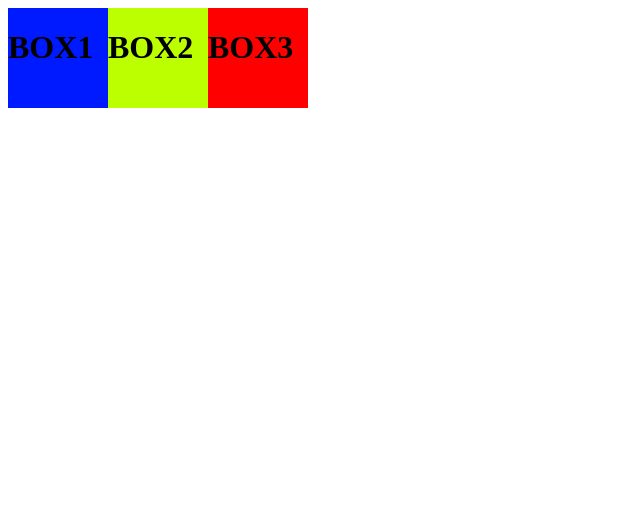
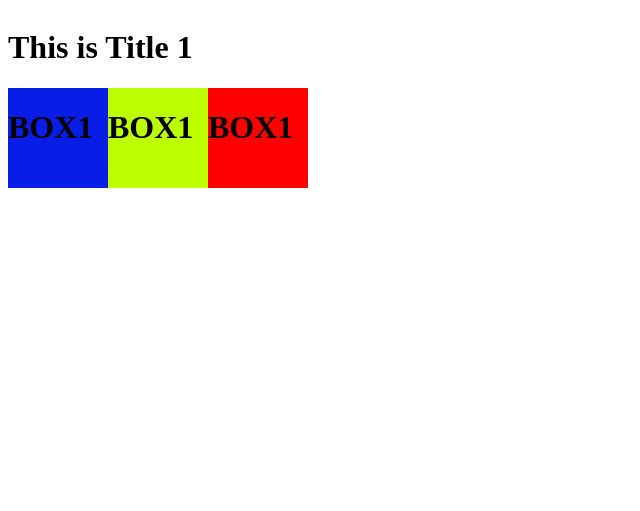
Before and after one commit to tomdanh/NickJS, a plain HTML site: page index.html in a window 1280 px wide. Shown: the whole page, without its empty margins (0-640 px from the left). Drawn offline with Linux system fonts and the light colour scheme.

Commit message:
added title

```diff
--- a/index.html
+++ b/index.html
@@ -14,7 +14,7 @@
 
            .box1 {
             float:left;
-            background-color: rgb(0, 26, 255);
+            background-color: rgb(8, 30, 230);
             width: 100px;
             height: 100px;
             }
@@ -34,9 +34,10 @@
 </head>
 <body>
     <div class="container">
+        <h1>This is Title 1</h1>
         <div class="box1"><h1>BOX1</h1></div>
-        <div class="box2"><h1>BOX2</h1></div>
-        <div class="box3"><h1>BOX3</h1></div>
+        <div class="box2"><h1>BOX1</h1></div>
+        <div class="box3"><h1>BOX1</h1></div>
     </div>
 </body>
 </html>
```
